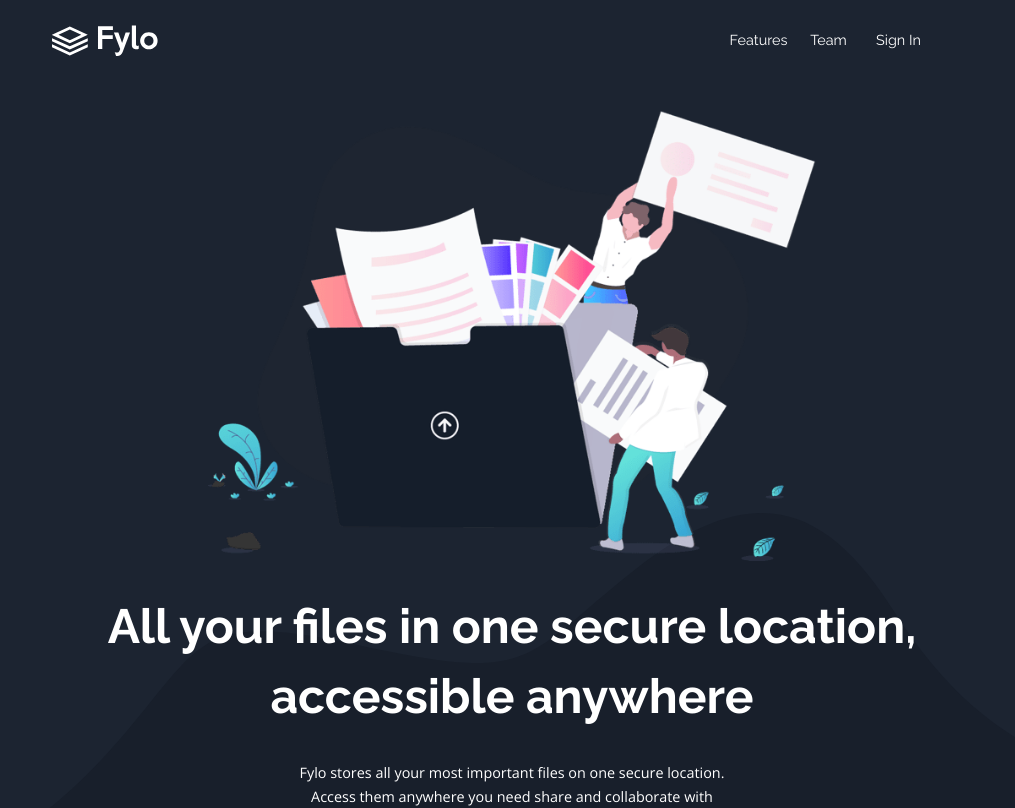
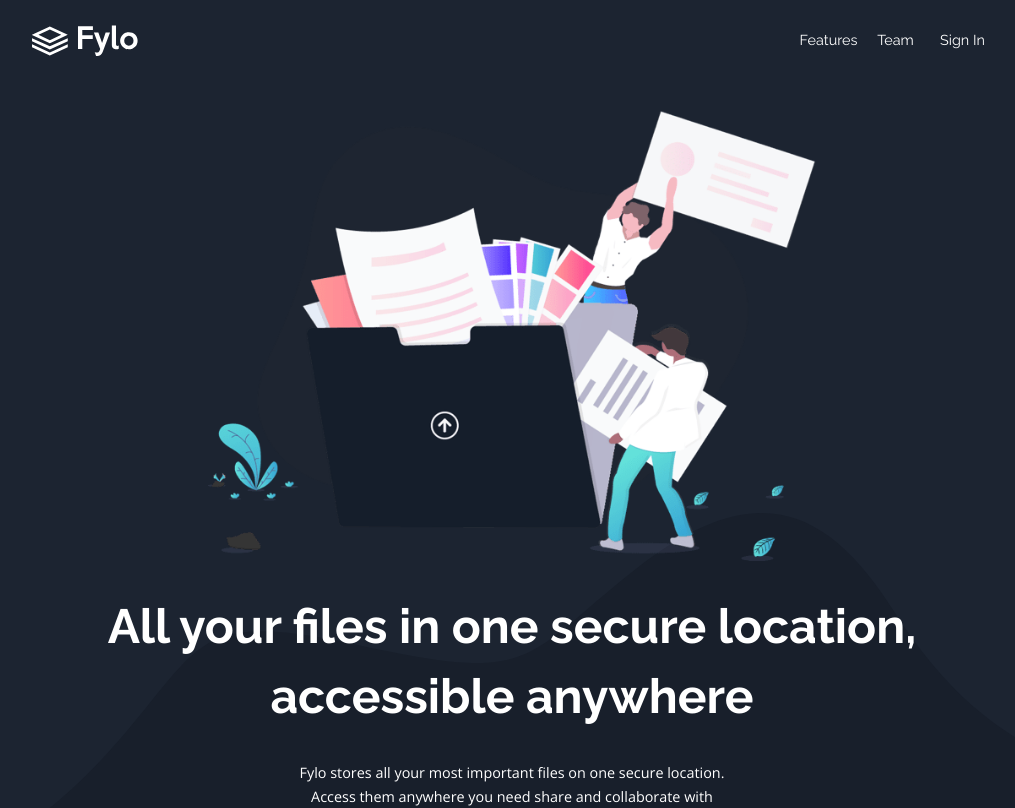
Before and after one commit to AndriiHrytsei/fylo-dark-theme-landing-page, a React (Vite) app: page / in a window 1280 px wide. Shown: the top 808 px of the page, without its empty margins (128-1143 px from the left). Built offline with nearby package versions, Linux system fonts and the light colour scheme.

Commit message:
fix content overflow

```diff
--- a/src/components/AppBar/AppBar.module.css
+++ b/src/components/AppBar/AppBar.module.css
@@ -1,12 +1,11 @@
 .header {
-  display: grid;
-  grid-template-columns: 1fr 1fr;
-  padding: 0 10px 0 16px;
+  display: flex;
+  justify-content: space-around;
 }
 
 .logoBox {
   height: 5rem;
-  justify-self: center;
+  width: 35%;
 }
 
 .logo {
@@ -24,7 +23,8 @@
 
 .navMenuList {
   display: flex;
-  column-gap: 10px;
+  column-gap: 7px;
+  flex-wrap: wrap;
 }
 
 .navItem {
--- a/src/components/Feedback/Feedback.module.css
+++ b/src/components/Feedback/Feedback.module.css
@@ -15,7 +15,6 @@
   background-size: 30px 25px;
   width: fit-content;
   margin: 0 auto;
-  width: 23.43rem;
 }
 
 .comment {
@@ -30,10 +29,13 @@
   border-radius: 5px;
 }
 
+
+
 .userInfo {
   display: grid;
   grid-template-columns: 60px 150px;
   grid-template-rows: 50px 50px;
+  width: 90%;
 }
 
 .userImage {
```
